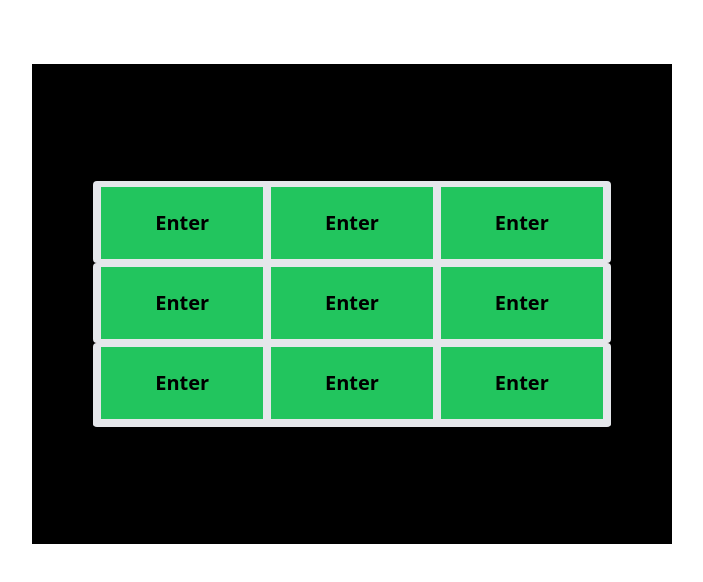
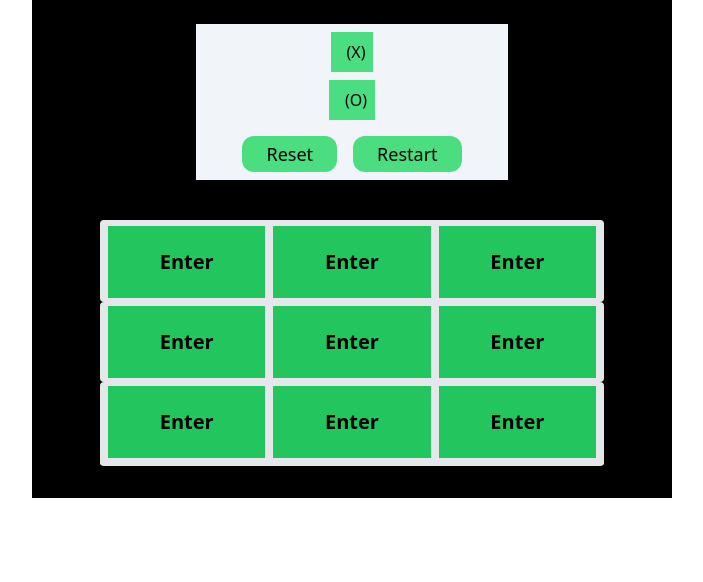
Before and after one commit to sukeshtyagi/tictactoe-game, a React (Create React App) app: page /game in a window 1280 px wide. Shown: the top 582 px of the page, without its empty margins (288-991 px from the left). Built offline with nearby package versions, Linux system fonts and the light colour scheme; the HTML template or start-up script is replaced by a standard one.

Commit message:
Functionality added to restart game and reset players name ,Functionality addded to show whose turn it is code cleaned

```diff
--- a/src/components/Board.jsx
+++ b/src/components/Board.jsx
@@ -1,10 +1,13 @@
 import React, { useState } from "react";
 import Square from "./Square";
+import { useNavigate } from "react-router-dom";
 
-function Board() {
+function Board({ playerOneName, playerTwoName }) {
   const [intialValues, setIntialValues] = useState(Array(9).fill("Enter"));
   const [isXTurn, setIsXTurn] = useState(true);
   const [error, setError] = useState(false);
+  const [restart, setRestart] = useState(false);
+  const navigate = useNavigate();
 
   const handleClick = (index) => {
     if (intialValues[index] === "Enter") {
@@ -33,11 +36,10 @@ function Board() {
     for (const item of winLogic) {
       const values = item.map((index) => intialValues[index]);
       if (values.every((value) => value !== "Enter" && value === values[0])) {
-        if(values[0]==="X"){
-          return "Player 1"
-        }
-        else{
-          return "Player 2"
+        if (values[0] === "X") {
+          return playerOneName;
+        } else {
+          return playerTwoName;
         }
       }
     }
@@ -58,7 +60,36 @@ function Board() {
   let isDraw = checkDraw();
 
   return (
-    <div className="boardContainer box-border w-1/2 h-3/5 bg-black mx-auto my-16  flex flex-col items-center">
+    <div className="boardContainer box-border w-1/2 h-fit bg-black mx-auto flex-col items-center justify-center  p-2">
+      <div className="details box-border w-1/2 bg-slate-100 flex flex-col items-center justify-center gap-2 mx-auto my-4 py-2">
+        <p className="one box-border w-fit text-center text-black bg-green-400 p-2 flex justify-center gap-2 items-center">
+          <span className="text-xl font-normal">{playerOneName}</span>{" "}
+          <span>(X)</span>
+        </p>
+        <p className="two box-border w-fit text-center text-black bg-green-400 p-2 flex justify-center gap-2 items-center">
+          <span className="text-xl font-normal">{playerTwoName}</span>{" "}
+          <span>(O)</span>
+        </p>
+        <div className="buttonDiv  box-border w-full flex items-center justify-center gap-4">
+          <button
+            className="reset box-border bg-green-400 px-6 py-1 mt-2 rounded-xl text-lg text-center hover:ring-2 ring-offset-2 ring-blue-600"
+            onClick={() => {
+              navigate("/");
+            }}
+          >
+            Reset
+          </button>
+          <button
+            className="restart box-border bg-green-400 px-6 py-1 mt-2 rounded-xl text-lg text-center hover:ring-2 ring-offset-2 ring-blue-600"
+            onClick={() => {
+              setIntialValues(Array(9).fill("Enter"));
+              setRestart(true);
+            }}
+          >
+            Restart
+          </button>
+        </div>
+      </div>
       {isWinner ? (
         <div className="text-green-500 m-auto p-4 rounded-xl bg-gray-100">
           <p className="text-center text-3xl p-2">{isWinner} Wins</p>
@@ -72,65 +103,83 @@ function Board() {
         </div>
       ) : (
         <>
-          <div className="box-border w-10/12 h-10/12 mx-auto my-auto p-2">
+          <div className="box-border w-10/12 h-10/12 mx-auto mt-8 mb-4 p-2">
             <div className="boardRow box-border w-full h-fit flex items-center justify-start border-t-2 border-x-4 rounded">
               <Square
                 value={intialValues[0]}
                 clickFunction={() => {
                   handleClick(0);
                 }}
+                restart={restart}
+                isXTurn={isXTurn}
               />
               <Square
                 value={intialValues[1]}
                 clickFunction={() => {
                   handleClick(1);
                 }}
+                restart={restart}
+                isXTurn={isXTurn}
               />
               <Square
                 value={intialValues[2]}
                 clickFunction={() => {
                   handleClick(2);
                 }}
+                restart={restart}
+                isXTurn={isXTurn}
               />
             </div>
-            <div className="boardRow box-border w-full h-fit bg-red-500 flex items-center justify-start border-x-4 rounded">
+            <div className="boardRow box-border w-full h-fit flex items-center justify-start border-x-4 rounded">
               <Square
                 value={intialValues[3]}
                 clickFunction={() => {
                   handleClick(3);
                 }}
+                restart={restart}
+                isXTurn={isXTurn}
               />
               <Square
                 value={intialValues[4]}
                 clickFunction={() => {
                   handleClick(4);
                 }}
+                restart={restart}
+                isXTurn={isXTurn}
               />
               <Square
                 value={intialValues[5]}
                 clickFunction={() => {
                   handleClick(5);
                 }}
+                restart={restart}
+                isXTurn={isXTurn}
               />
             </div>
-            <div className="boardRow box-border w-full h-fit bg-red-500 flex items-center justify-start border-b-4 border-x-4 rounded">
+            <div className="boardRow box-border w-full h-fit flex items-center justify-start border-b-4 border-x-4 rounded">
               <Square
                 value={intialValues[6]}
                 clickFunction={() => {
                   handleClick(6);
                 }}
+                restart={restart}
+                isXTurn={isXTurn}
               />
               <Square
                 value={intialValues[7]}
                 clickFunction={() => {
                   handleClick(7);
                 }}
+                restart={restart}
+                isXTurn={isXTurn}
               />
               <Square
                 value={intialValues[8]}
                 clickFunction={() => {
                   handleClick(8);
                 }}
+                restart={restart}
+                isXTurn={isXTurn}
               />
             </div>
           </div>
--- a/src/components/DetailsPage.jsx
+++ b/src/components/DetailsPage.jsx
@@ -1,8 +1,16 @@
-import React from "react";
+import React, { useState, useEffect } from "react";
 import { useNavigate } from "react-router-dom";
 
 function DetailsPage() {
   const navigate = useNavigate();
+  const [playerOneName, setPlayerOneName] = useState("Player 1");
+  const [playerTwoName, setPlayerTwoName] = useState("Player 2");
+
+  useEffect(() => {
+    localStorage.setItem("playerOneName", playerOneName);
+    localStorage.setItem("playerTwoName", playerTwoName);
+  }, [playerOneName, playerTwoName]);
+
   return (
     <div className="outer box-border w-screen h-screen bg-black pt-2">
       <div className="details box-border w-1/2 h-4/6 bg-white mx-auto mt-32 p-4 rounded-xl flex flex-col items-start justify-evenly">
@@ -10,7 +18,11 @@ function DetailsPage() {
           <label className="mt-1">Enter Player 1 Name</label>
           <input
             type="text"
-            className="pt-1 pb-1 px-4 mb-2 text-lg outline-none rounded-xl"
+            value={playerOneName}
+            onChange={(e) => {
+              setPlayerOneName(e.target.value);
+            }}
+            className="box-border w-2/3 pt-1 pb-1 px-4 mb-2 text-lg outline-none rounded-xl"
           />
         </div>
 
@@ -18,7 +30,11 @@ function DetailsPage() {
           <label className="mt-1">Enter Player 2 Name</label>
           <input
             type="text"
-            className="pt-1 pb-1 px-4 mb-2 text-lg outline-none rounded-xl"
+            value={playerTwoName}
+            onChange={(e) => {
+              setPlayerTwoName(e.target.value);
+            }}
+            className="box-border w-2/3 pt-1 pb-1 px-4 mb-2 text-lg outline-none rounded-xl"
           />
         </div>
 
--- a/src/components/GamePage.jsx
+++ b/src/components/GamePage.jsx
@@ -1,12 +1,14 @@
-import React from 'react'
-import Board from './Board'
+import React from "react";
+import Board from "./Board";
 
 function GamePage() {
+  const playerOneName = localStorage.getItem("playerOneName");
+  const playerTwoName = localStorage.getItem("playerTwoName");
   return (
     <div className="gameContainer box-border w-screen h-screen">
-      <Board/>
+      <Board playerOneName={playerOneName} playerTwoName={playerTwoName} />
     </div>
-  )
+  );
 }
 
-export default GamePage
+export default GamePage;
--- a/src/components/Square.jsx
+++ b/src/components/Square.jsx
@@ -1,7 +1,25 @@
-import React, { useState } from "react";
+import React, { useState, useEffect } from "react";
 
-function Square({ value, clickFunction }) {
+function Square({ value, clickFunction, restart, isXTurn }) {
+  const [isHovered, setIsHovered] = useState(false);
   const [isClicked, setIsClicked] = useState(false);
+
+  useEffect(() => {
+    if (restart) {
+      setIsClicked(false); // Reset isClicked state when restart is true
+    }
+  }, [restart]);
+
+  const handleHover = () => {
+    if (isHovered && !isClicked && isXTurn) {
+      return "X";
+    }
+    if (isHovered && !isClicked && !isXTurn) {
+      return "O ";
+    }
+    return value;
+  };
+
   return (
     <div
       className={`square box-border w-full h-full  ${
@@ -11,12 +29,14 @@ function Square({ value, clickFunction }) {
         clickFunction();
         setIsClicked(true);
       }}
+      onMouseEnter={() => setIsHovered(true)}
+      onMouseLeave={() => setIsHovered(false)}
     >
       <h5
         className="entry box-border w-full h-20 text-xl font-bold  border-4 flex items-center justify-center  "
         style={{ userSelect: "none" }}
       >
-        {value}
+        {handleHover()}
       </h5>
     </div>
   );
```
